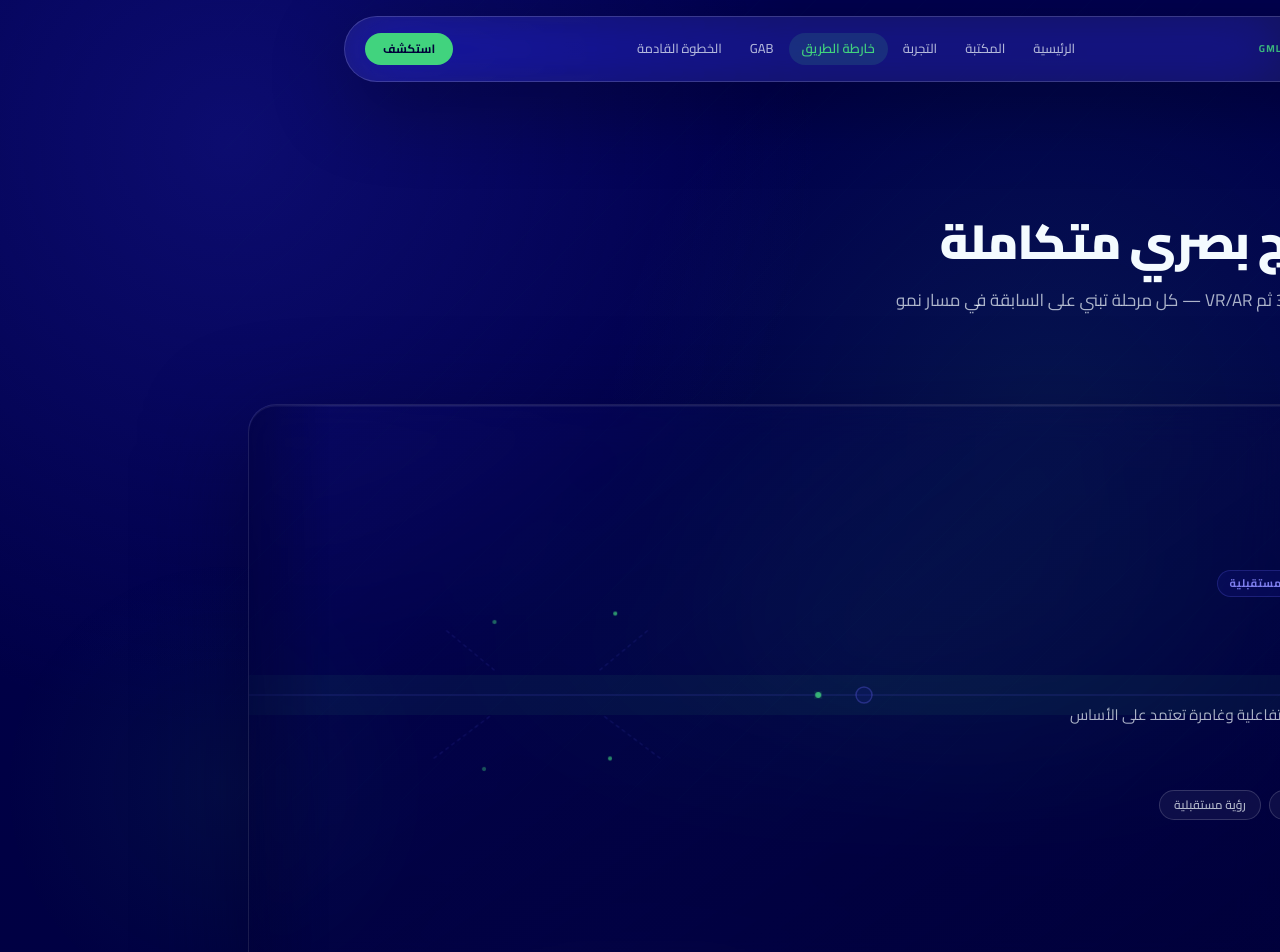
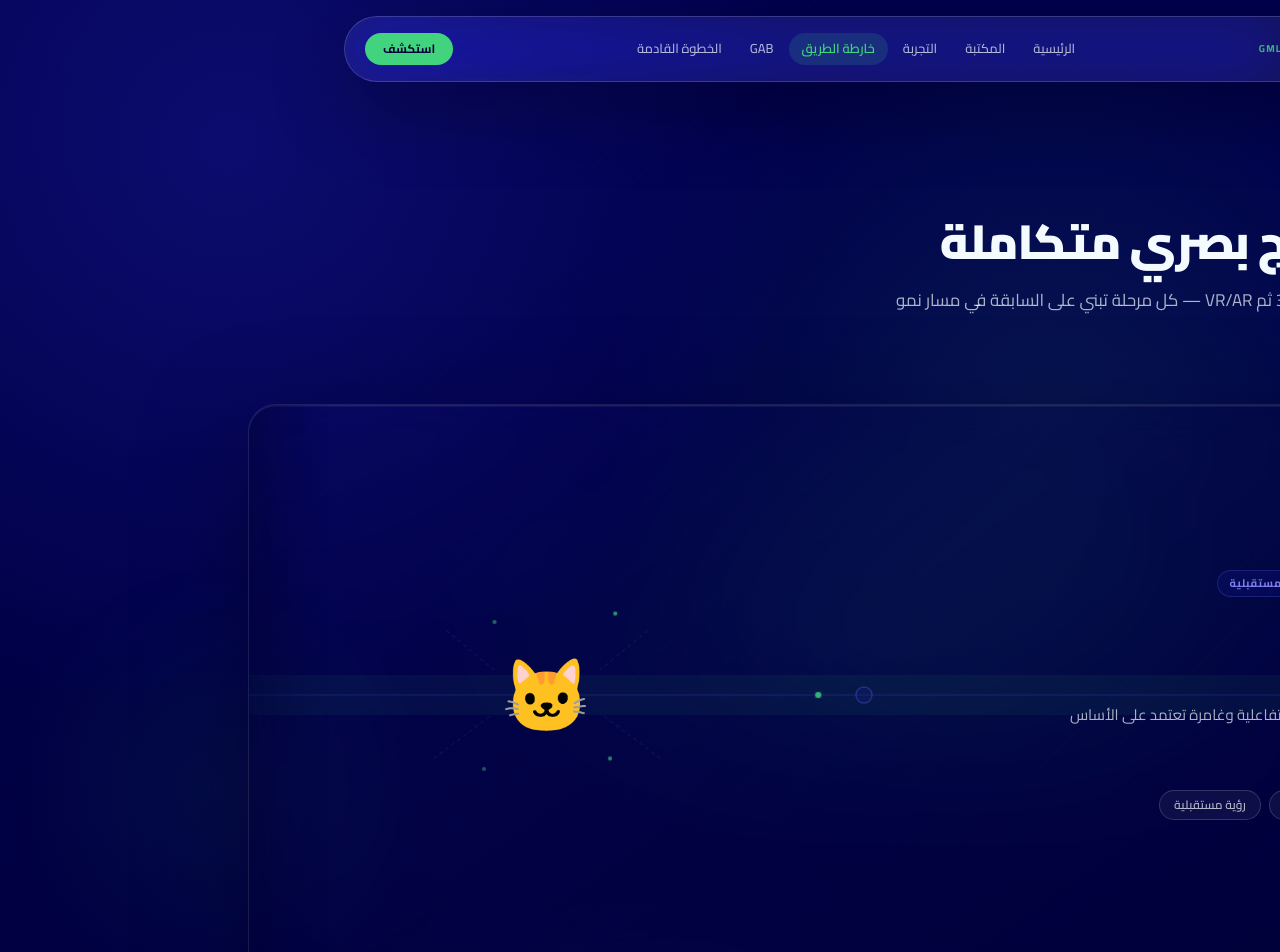
Before and after one commit to hamza00555-sketch/GML, a Next.js app: page /roadmap in a window 1280 px wide. Shown: the top 952 px of the page. Built offline with nearby package versions, Linux system fonts and the light colour scheme.

Commit message:
Add cat emoji overlay on illustrations for visual debugging
Temporary: confirms illustration column position and SVG rendering
across all 4 roadmap stages.

https://claude.ai/code/session_01VpcfuKpGZYgKQnBvjg1mdH

```diff
--- a/src/app/roadmap/page.tsx
+++ b/src/app/roadmap/page.tsx
@@ -725,8 +725,13 @@ function RoadmapStage({ step, index, activeIndex, isMobile }: {
         height: isMobile ? 240 : '100%',
         display: 'flex', alignItems: 'center', justifyContent: 'center',
       }}>
-        <div style={{ width: '100%', maxWidth: 420, aspectRatio: '4/3' }}>
+        <div style={{ width: '100%', maxWidth: 420, aspectRatio: '4/3', position: 'relative' }}>
           <IllComp active={isActive} />
+          <div style={{
+            position: 'absolute', inset: 0,
+            display: 'flex', alignItems: 'center', justifyContent: 'center',
+            fontSize: 72, pointerEvents: 'none',
+          }}>🐱</div>
         </div>
       </div>
     </div>
```
